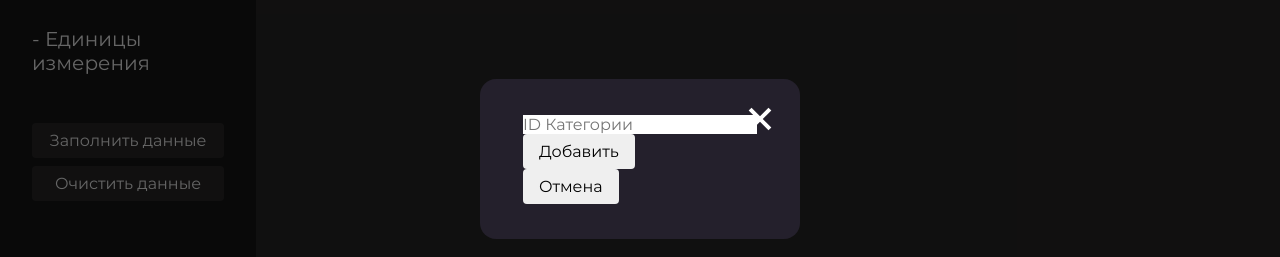
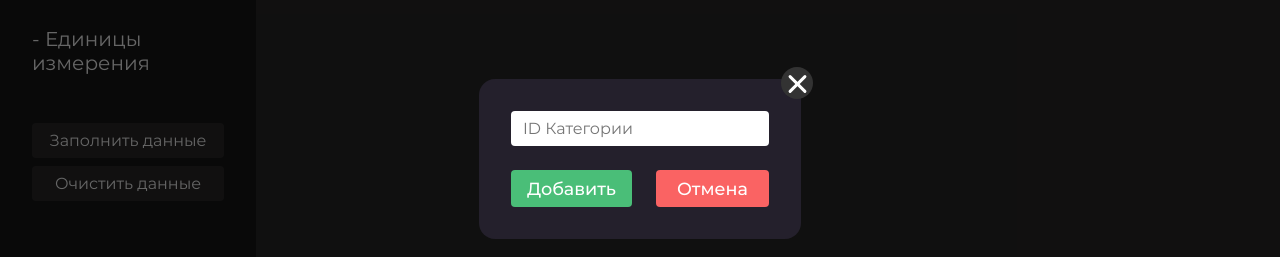
Before and after one commit to Stepawka-hub/Product-Classifier, a React (Vite) app in the folder client/: page /categories in a window 1280 px wide. Both pictures are taken after a click on the button "Добавить категорию". Shown: the part 241-498 px from the top of the page. Built offline with nearby package versions, Linux system fonts and the light colour scheme; no server answers.

Commit message:
feat: Улучшение модалки, вёрстка baseAddForm

```diff
--- a/client/src/components/modal/modal.tsx
+++ b/client/src/components/modal/modal.tsx
@@ -1,20 +1,32 @@
-import { FC, useEffect } from "react";
+import { ModalUI } from "@ui/modal";
+import { FC, MouseEventHandler, useEffect } from "react";
+import { createPortal } from "react-dom";
 import { ModalProps } from "./type";
-import { ModalUI } from "@ui/modal";
-import { createPortal } from "react-dom";
 
-export const Modal: FC<ModalProps> = ({ children, delay, onClose }) => {
+export const Modal: FC<ModalProps> = ({ children, onClose }) => {
   const modalRoot = document.getElementById("root");
 
   useEffect(() => {
-    if (delay === undefined) return;
-    const timerId = setTimeout(onClose, delay);
+    document.addEventListener("keydown", closeByEsc);
+    return () => document.removeEventListener("keydown", closeByEsc);
+  }, []);
 
-    return () => clearTimeout(timerId);
-  }, [delay, onClose]);
+  const closeByEsc = (evt: KeyboardEvent) => {
+    if (evt.key === "Escape") {
+      onClose();
+    }
+  };
+
+  const handleOverlayClick: MouseEventHandler = (evt) => {
+    if (evt.target === evt.currentTarget) {
+      onClose();
+    }
+  };
 
   return createPortal(
-    <ModalUI onClose={onClose}>{children}</ModalUI>,
+    <ModalUI onOverlayClick={handleOverlayClick} onClose={onClose}>
+      {children}
+    </ModalUI>,
     modalRoot!
   );
 };
--- a/client/src/components/modal/type.ts
+++ b/client/src/components/modal/type.ts
@@ -2,6 +2,5 @@ import { ReactElement } from "react";
 
 export type ModalProps = {
   children?: ReactElement;
-  delay?: number;
   onClose: () => void;
 };
--- /dev/null
+++ b/client/src/components/ui/forms/base-add-form/base-add-form.module.css
@@ -0,0 +1,35 @@
+.form {
+  display: flex;
+  flex-direction: column;
+  justify-content: center;
+  gap: 0.5rem;
+  width: 100%;
+}
+
+.inputs input {
+  width: 100%;
+  padding: 0.5rem 0.75rem;
+  border-radius: 0.25rem;
+}
+
+.buttons {
+  display: flex;
+  justify-content: space-around;
+  gap: 1.5rem;
+  margin-top: 1rem;
+}
+
+.btn {
+  flex: 1;
+  font-size: 1.1rem;
+  font-weight: 500;
+  color: var(--primary-color);
+}
+
+.addBtn {
+  background-color: var(--success-color);
+}
+
+.cancelBtn {
+  background-color: var(--red-color);
+}
--- a/client/src/components/ui/forms/base-add-form/base-add-form.tsx
+++ b/client/src/components/ui/forms/base-add-form/base-add-form.tsx
@@ -1,6 +1,8 @@
 import { Button } from "@components/common/buttons";
 import { FC } from "react";
 import { BaseAddFormUIProps } from "./type";
+import s from "./base-add-form.module.css";
+import clsx from "clsx";
 
 export const BaseAddFormUI: FC<BaseAddFormUIProps> = ({
   children,
@@ -8,11 +10,15 @@ export const BaseAddFormUI: FC<BaseAddFormUIProps> = ({
   onClose,
 }) => {
   return (
-    <form onSubmit={onSubmit}>
-      <div>{children}</div>
-      <div>
-        <Button children="Добавить" />
-        <Button children="Отмена" onClick={onClose} />
+    <form className={s.form} onSubmit={onSubmit}>
+      <div className={s.inputs}>{children}</div>
+      <div className={s.buttons}>
+        <Button children="Добавить" extraClass={clsx(s.btn, s.addBtn)} />
+        <Button
+          children="Отмена"
+          extraClass={clsx(s.btn, s.cancelBtn)}
+          onClick={onClose}
+        />
       </div>
     </form>
   );
--- a/client/src/components/ui/modal/modal.module.css
+++ b/client/src/components/ui/modal/modal.module.css
@@ -35,16 +35,15 @@
   cursor: pointer;
 
   width: 2rem;
-  height: 1.75rem;
-  top: 1.5rem;
-  right: 1.5rem;
-  z-index: 20;
+  height: 2rem;
+  top: -0.75rem;
+  right: -0.75rem;
+  z-index: 15;
+
+  background-color: var(--modal-btn-bg-color);
+  border-radius: 50%;
 
   transition: all 0.25s ease-in;
-}
-
-.modalClose:hover {
-  transform: scale(1.1);
 }
 
 .modalClose:active {
@@ -56,10 +55,11 @@
   content: '';
   position: absolute;
 
-  top: 2px;
-  left: 14px;
-  width: 4px;
-  height: 28px;
+  top: 5px;
+  left: 15px;
+  width: 3px;
+  height: 24px;
+  border-radius: 0.5rem;
 
   background-color: var(--primary-color);
   transition: background 0.25s ease-in;
--- a/client/src/components/ui/modal/modal.tsx
+++ b/client/src/components/ui/modal/modal.tsx
@@ -2,8 +2,12 @@ import { FC } from "react";
 import { ModalPropsUI } from "./type";
 import s from "./modal.module.css";
 
-export const ModalUI: FC<ModalPropsUI> = ({ children, onClose }) => (
-  <div className={s.modalOverlay}>
+export const ModalUI: FC<ModalPropsUI> = ({
+  children,
+  onOverlayClick,
+  onClose,
+}) => (
+  <div className={s.modalOverlay} onClick={onOverlayClick}>
     <div className={s.modal}>
       {children}
       <span className={s.modalClose} onClick={onClose} />
--- a/client/src/components/ui/modal/type.ts
+++ b/client/src/components/ui/modal/type.ts
@@ -1,6 +1,7 @@
-import { ReactElement } from 'react';
+import { MouseEventHandler, ReactElement } from "react";
 
 export type ModalPropsUI = {
   children?: ReactElement;
+  onOverlayClick: MouseEventHandler;
   onClose: () => void;
 };
--- a/client/src/styles/variables.css
+++ b/client/src/styles/variables.css
@@ -18,7 +18,7 @@
   --separator-color: #F2F2F2;
 
   --modal-bg-color: #24202c;
-  --modal-btn-color: #333333;
+  --modal-btn-bg-color: #333333;
   --modal-box-shadow: #EFEFEF;
 
   --edit-btn-bg-hover: #1f1f1f;
```
